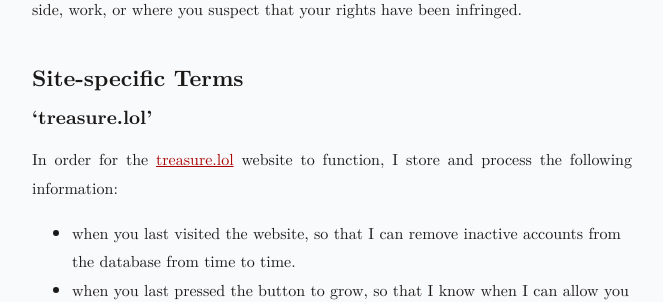
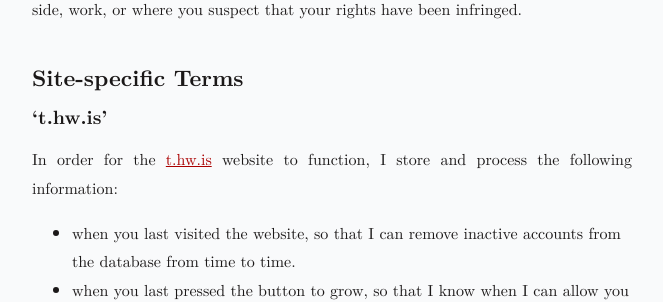
Before and after one commit to tkw1536/inform.everyone.wtf, a Jekyll site: the page built from static/index.md, in a window 1280 px wide and 900 px high, scrolled down 5950 px. Shown: the part 317-619 px from the top of the window, without its empty margins (308-971 px from the left). Built offline with Jekyll 4.4.1, drawn with Linux system fonts in a browser that asks for light colours.

Commit message:
treasure.lol -> t.hw.is

```diff
--- a/static/index.md
+++ b/static/index.md
@@ -193,9 +193,9 @@ This right to lodge a complaint may particularly be exercised before a superviso
 
 ### Site-specific Terms
 
-#### 'treasure.lol'
+#### 't.hw.is'
 
-In order for the [treasure.lol](https://treasure.lol/) website to function, I store and process the following information:
+In order for the [t.hw.is](https://t.hw.is/) website to function, I store and process the following information:
 
 - when you last visited the website, so that I can remove inactive accounts from the database from time to time.
 - when you last pressed the button to grow, so that I know when I can allow you to next press the button.
```
